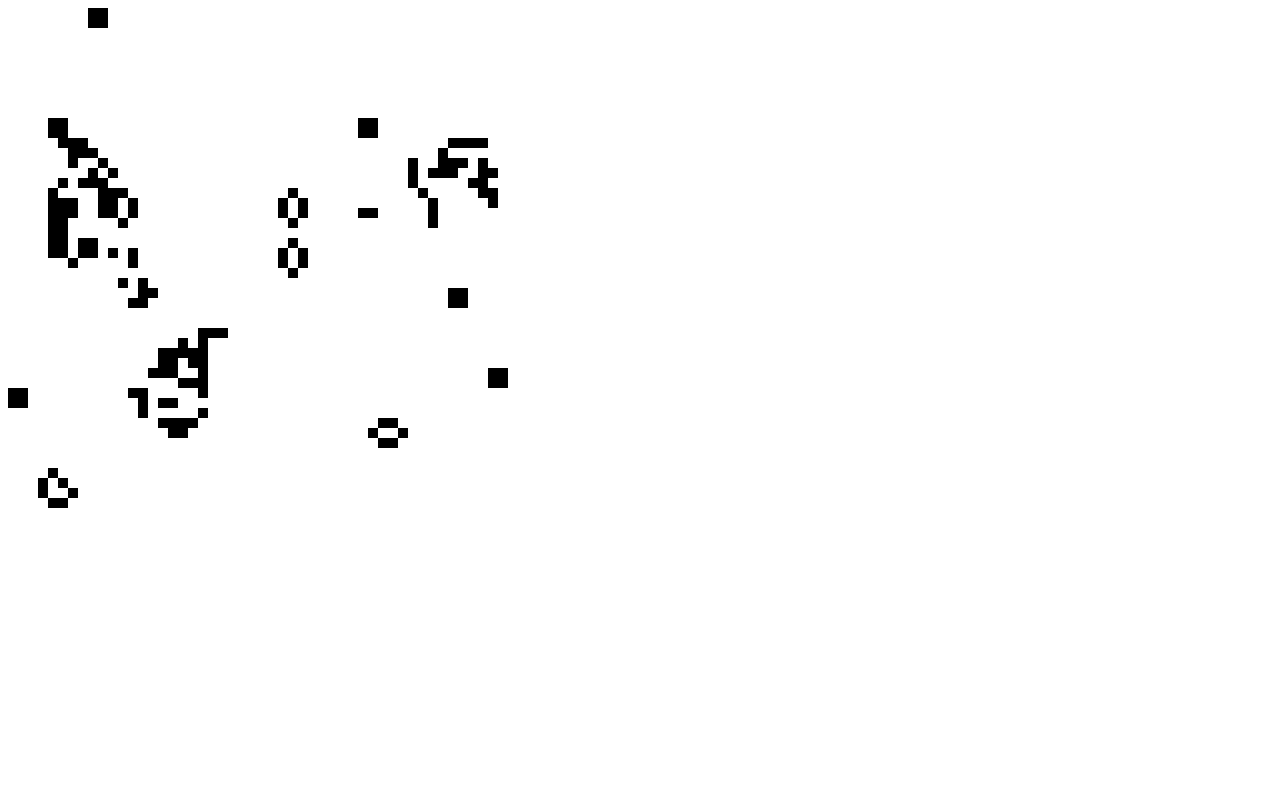
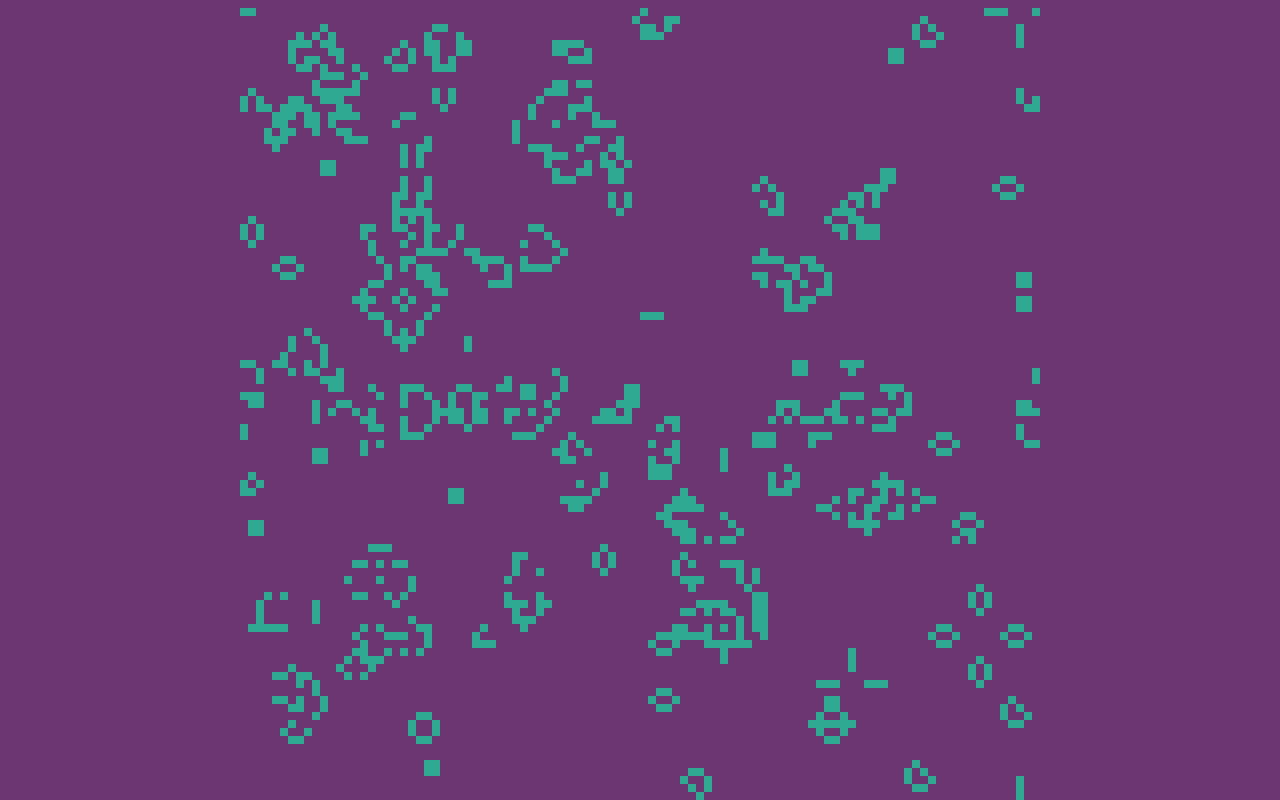
Before and after one commit to ReaGet/Game-of-Life, a plain HTML site: page index.html in a window 1280 px wide. Drawn offline with Linux system fonts and the light colour scheme.

Commit message:
MRR 2022.10.04 | added random color and some new functionallity

```diff
--- a/app.js
+++ b/app.js
@@ -13,6 +13,10 @@ class Board {
       [0, 1],
       [1, 1]
     ];
+    this.color = getRandColor();
+    this.bgColor = getRandColor();
+
+    document.body.style['background-color'] = this.bgColor;
   }
 
   createBoard() {
@@ -60,10 +64,16 @@ class Board {
   }
 
   getNeighbour(x, y) {
-    if (x < 0 || y < 0 || x > this.grid.length - 1 || y > this.grid.length - 1)
-      return null;
+    let _x = x, _y = y;
+    if (x < 0) _x = this.grid.length - 1;
+    if (x > this.grid.length - 1) _x = 0;
+    if (y < 0) _y = this.grid.length - 1;
+    if (y > this.grid.length - 1) _y = 0;
 
-    return this.grid[y][x];
+    // if (x < 0 || y < 0 || x > this.grid.length - 1 || y > this.grid.length - 1)
+    //   return null;
+
+    return this.grid[_y][_x];
   }
 
   getNewValue(x, y) {
@@ -91,27 +101,44 @@ class Board {
   render(ctx, size) {
     for (let y = 0; y < this.size; y++) {
       for (let x = 0; x < this.size; x++) {
-        ctx.fillStyle = this.grid[y][x] ? '#000' : '#fff';
+        ctx.fillStyle = this.grid[y][x] ? this.color : this.bgColor;
         ctx.fillRect(x * size, y * size, size, size);
       }
     }
   }
 }
 
-const SIZE = 50;
+function getRandColor() {
+  const r = getRandBetween(0, 255);
+  const g = getRandBetween(0, 255);
+  const b = getRandBetween(0, 255);
+
+  return `rgb(${r}, ${g}, ${b})`;
+}
+
+function getRandBetween(min, max) {
+  return Math.round(Math.random() * (max - min) + min);
+}
+
+function getCanvasSize() {
+  return window.innerHeight > window.innerWidth ?
+    window.innerWidth : window.innerHeight;
+}
+
+const SIZE = 100;
 const board = new Board(SIZE);
 board.createBoard();
 
 const canvas = document.getElementById('c');
 const ctx = canvas.getContext('2d');
-const W = canvas.width;
-const H = canvas.height;
+const W = canvas.width = getCanvasSize();
+const H = canvas.height = getCanvasSize();
 const cellSize = W / SIZE;
 // board.render(ctx, cellSize);
 // board.update();
 
 setInterval(() => {
-  ctx.fillStyle = '#fff';
+  // ctx.fillStyle = '#fff';
   ctx.fillRect(0, 0, W, H);
   board.update();
   board.render(ctx, cellSize);
--- a/index.html
+++ b/index.html
@@ -6,6 +6,25 @@
   <meta name="viewport" content="width=device-width, initial-scale=1.0">
   <title>Game of life</title>
 </head>
+<style>
+  * {
+    box-sizing: border-box;
+    padding: 0;
+    margin: 0;
+  }
+  body {
+    overflow: hidden;
+    background-color: #333;
+  }
+  canvas {
+    margin: auto;
+    position: absolute;
+    top: 0;
+    bottom: 0;
+    left: 0;
+    right: 0;
+  }
+</style>
 <body>
   <canvas id="c" width="500" height="500"></canvas>
   <script src="./app.js"></script>
```
